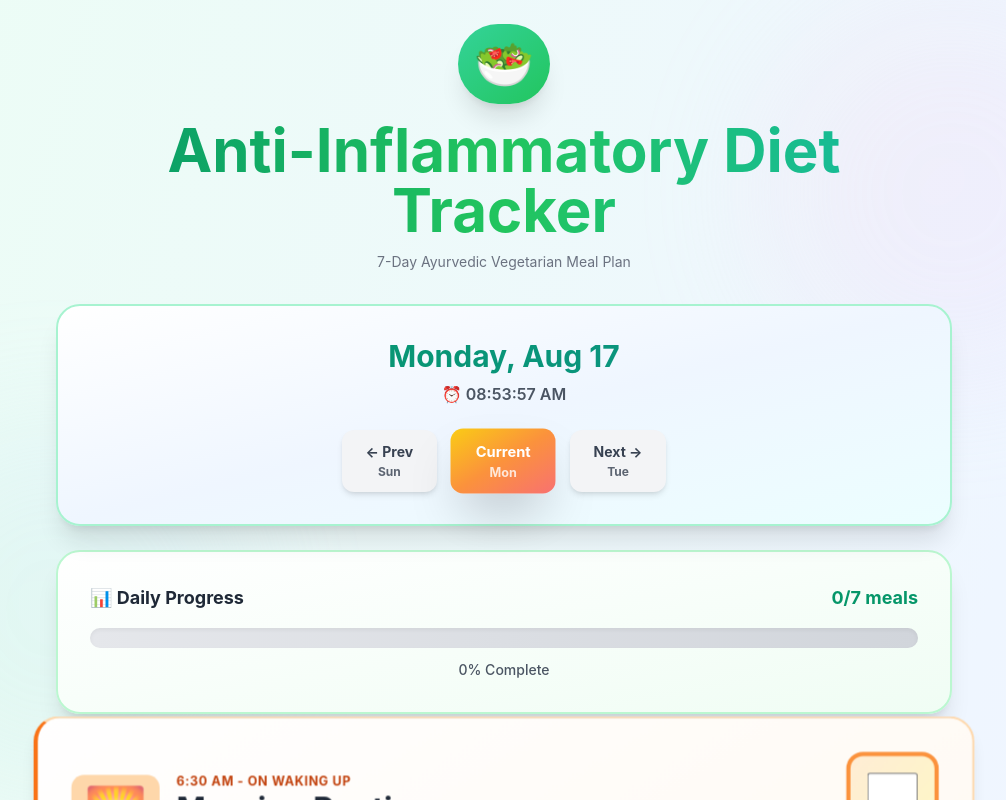
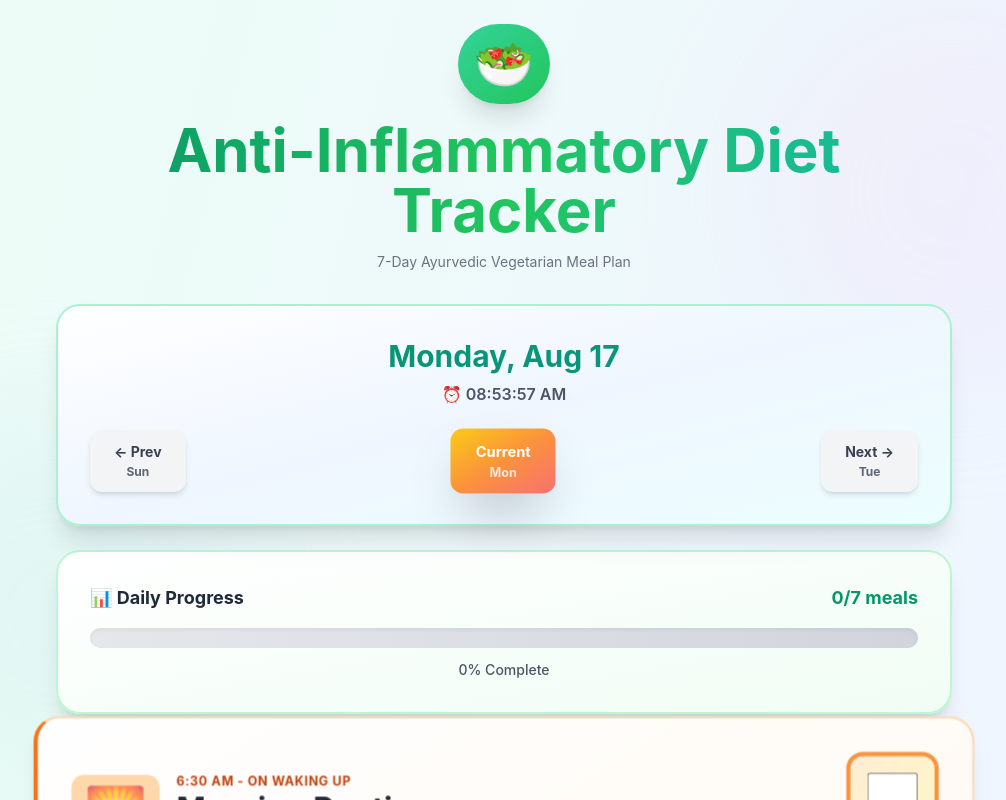
Before and after one commit to easwarsaminathan/diet-tracker-app, a Next.js app: page / in a window 1280 px wide. Shown: the top 800 px of the page, without its empty margins (136-1142 px from the left). Built offline with nearby package versions, Linux system fonts and the light colour scheme.

Commit message:
Move navigation controls to edges instead of center
- Prev button: left edge
- Current button: center
- Next button: right edge
- Better use of space and clearer navigation

```diff
--- a/app/DietTrackerClient.tsx
+++ b/app/DietTrackerClient.tsx
@@ -204,7 +204,7 @@ export function DietTrackerClient() {
             )}
           </div>
 
-          <div className="flex justify-center gap-4">
+          <div className="flex justify-between items-center gap-4">
             {[-1, 0, 1].map((offset) => {
               const date = new Date(selectedDate);
               date.setDate(date.getDate() + offset);
@@ -212,10 +212,11 @@ export function DietTrackerClient() {
               const isSelected = offset === 0;
               const label = offset === -1 ? '← Prev' : offset === 0 ? 'Current' : 'Next →';
               const isTodayDate = date.toDateString() === today.toDateString();
+              const positionClass = offset === -1 ? 'justify-start' : offset === 1 ? 'justify-end' : 'justify-center flex-1';
 
               return (
+                <div key={offset} className={`flex ${positionClass}`}>
                   <button
-                  key={offset}
                     onClick={() => {
                       if (offset === 0) {
                         // Current button goes to today
@@ -235,6 +236,7 @@ export function DietTrackerClient() {
                     <div>{label}</div>
                     <div className="text-xs opacity-80 mt-0.5">{dayLabels[dayIdx].substring(0, 3)}</div>
                   </button>
+                </div>
               );
             })}
           </div>
```
Lines whose indentation alone changed are shown as unchanged.
